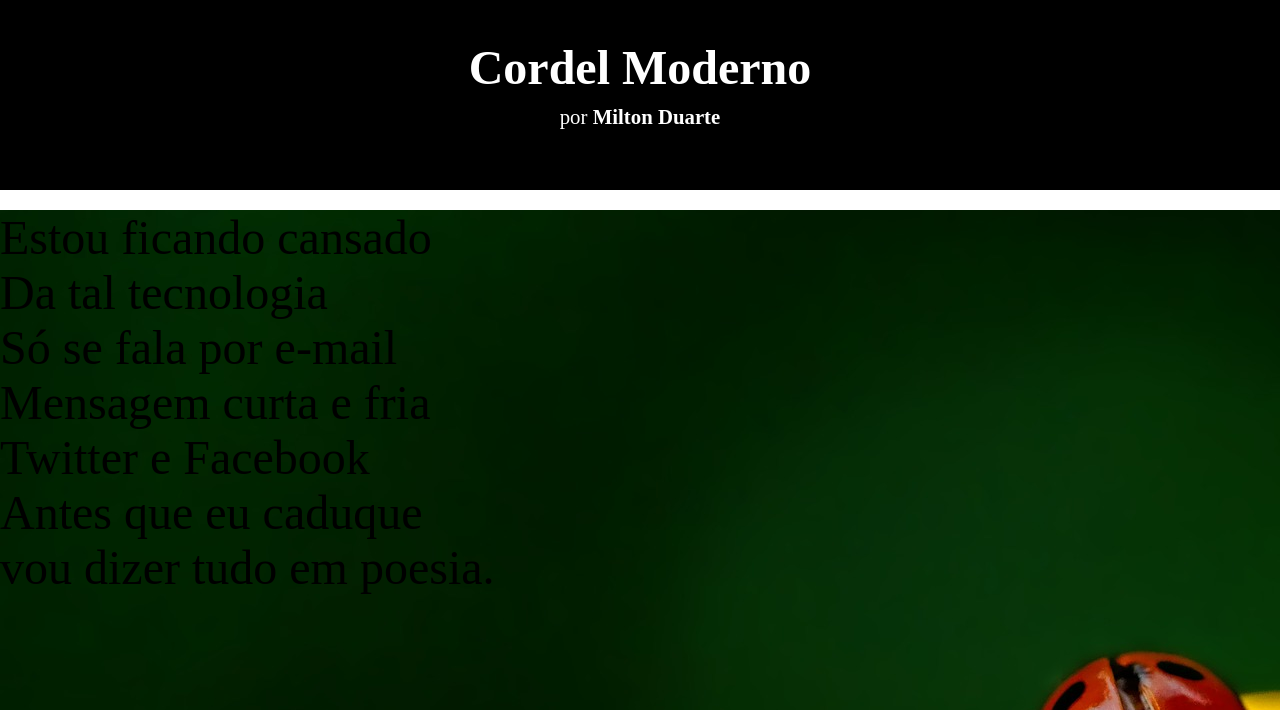
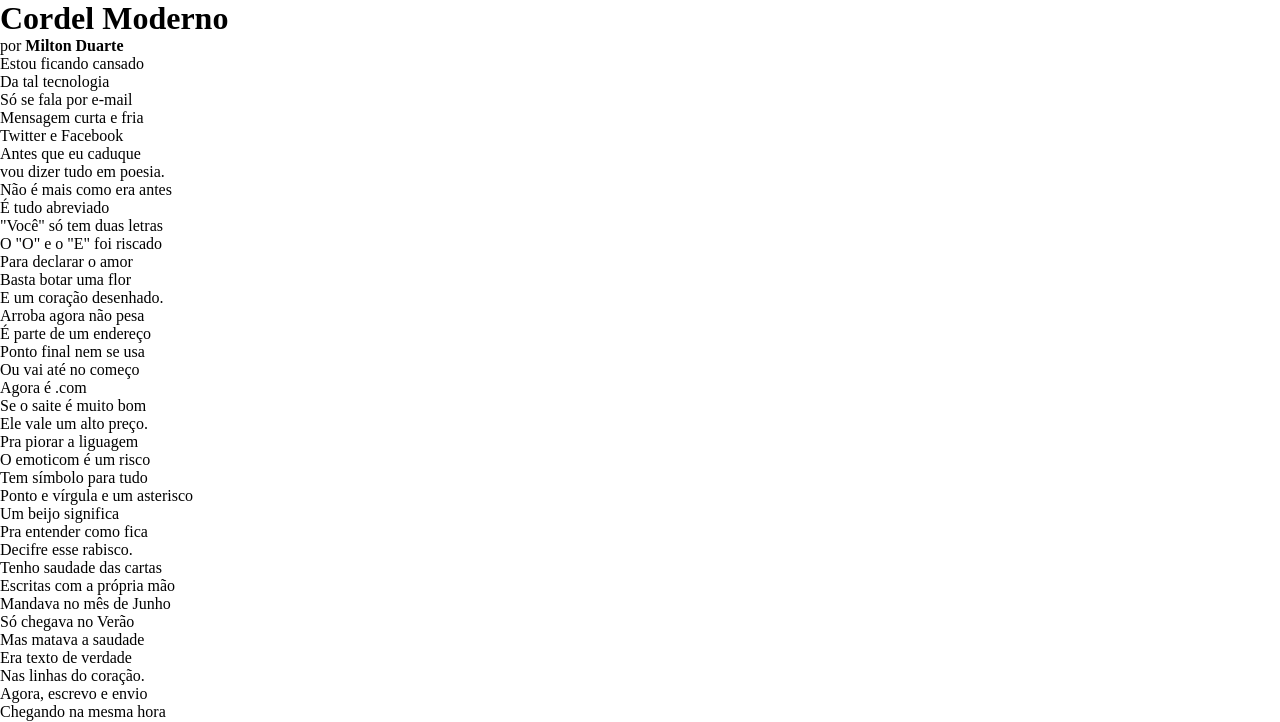
Before and after one commit to MatheusSouto/cursoguanabara, a plain HTML site: page desafio-cordel/index.html in a window 1280 px wide. Shown: the top 722 px of the page. Drawn offline with Linux system fonts and the light colour scheme.

Commit message:
att estilo

```diff
--- a/desafio-cordel/estilo/estilo.css
+++ b/desafio-cordel/estilo/estilo.css
@@ -1,37 +1,4 @@
 @charset "UTF-8";
 *{
     margin: 0;
-    padding: 0;
-}
-header{
-    min-height: 150px;
-    padding-top: 40px;
-    background-color: black;
-    margin-bottom: 20px;
-
-}
-header > h1{
-    text-align: center;
-    font-size: 3em;
-    color: white;
-    padding-bottom: 10px;
-}
-header > p {
-    text-align: center;
-    color: white;
-    font-size: 1.3em;;
-}
-section{
-    margin-bottom: 15px;
-    text-align: left;
-    width: 50%;
-}
-section > p{
-    font-size: 3em;
-}
-section{
-    width: 100%;
-    height: 500px;
-    background-image: url(/desafio-cordel/imagens/background001.jpg);
-
-}
+    padding:0;
--- a/desafio-cordel/index.html
+++ b/desafio-cordel/index.html
@@ -20,9 +20,9 @@
             Mensagem curta e fria</br>
             Twitter e Facebook</br>
             Antes que eu caduque</br>
-            vou dizer tudo em poesia.</br>
+            vou dizer tudo em poesia.</p>
         </section>
-        <section id="flor">
+        <section>
             <p>Não é mais como era antes</br>
             É tudo abreviado</br>
             "Você" só tem duas letras</br>
@@ -42,9 +42,6 @@
             Se o saite é muito bom</br>
             Ele vale um alto preço.</p>
 
-        </section>
-        <section>
-
             <p>Pra piorar a liguagem</br>
             O emoticom é um risco</br>
             Tem símbolo para tudo</br>
@@ -54,7 +51,7 @@
             Decifre esse rabisco.</p>
 
         </section>
-        <section id="livro">
+        <section>
 
             <p>Tenho saudade das cartas</br>
             Escritas com a própria mão</br>
@@ -75,8 +72,7 @@
             O mundo ficou cativo</br>
             Da tecnologia do agora.</p>
 
-        </section>
-        <section>
+
 
             <p>Felizmente, pra orar</br>
             Não precisa de internet</br>
```
